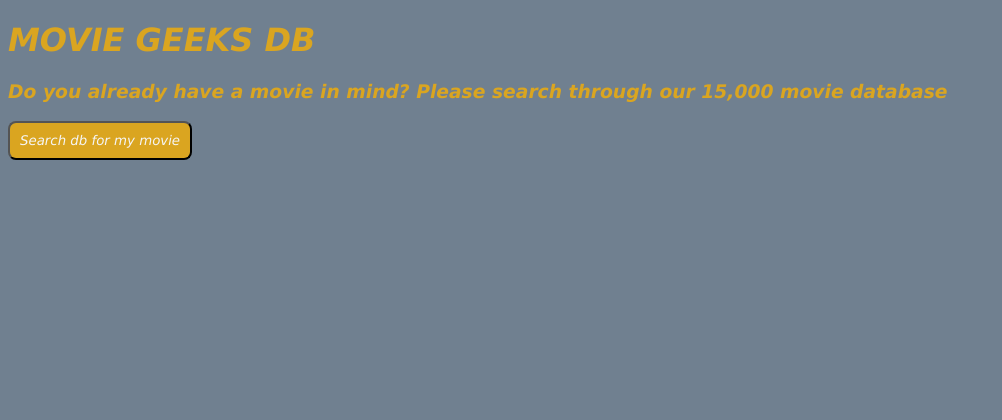
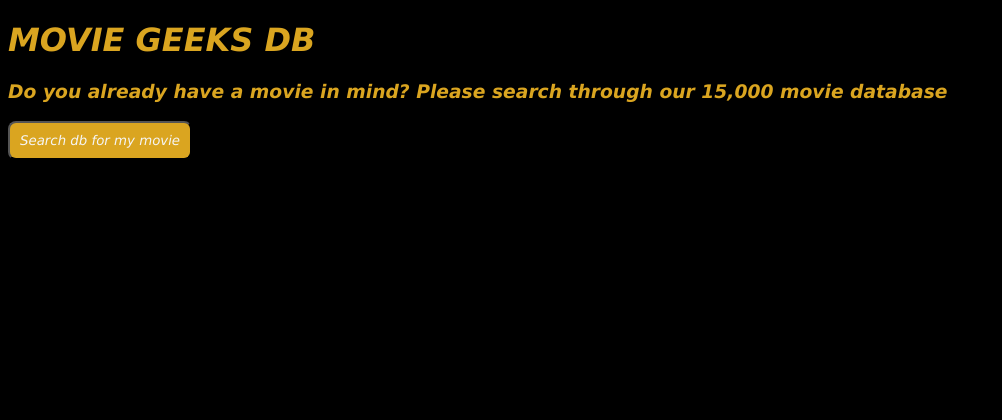
Before and after one commit to jeffng5/Movie_Recommender, a Flask app: page / in a window 1280 px wide. Shown: the top 420 px of the page, without its empty margins (0-1002 px from the left). Run offline with Flask 2, Linux system fonts and the light colour scheme.

Commit message:
changed readme.md

```diff
--- a/static/style.css
+++ b/static/style.css
@@ -1,5 +1,5 @@
 body{
-  background-color: slategrey;
+  background-color: black;
 }
 h1 {
     color: goldenrod;
```
Also changed, not shown: README.md.
